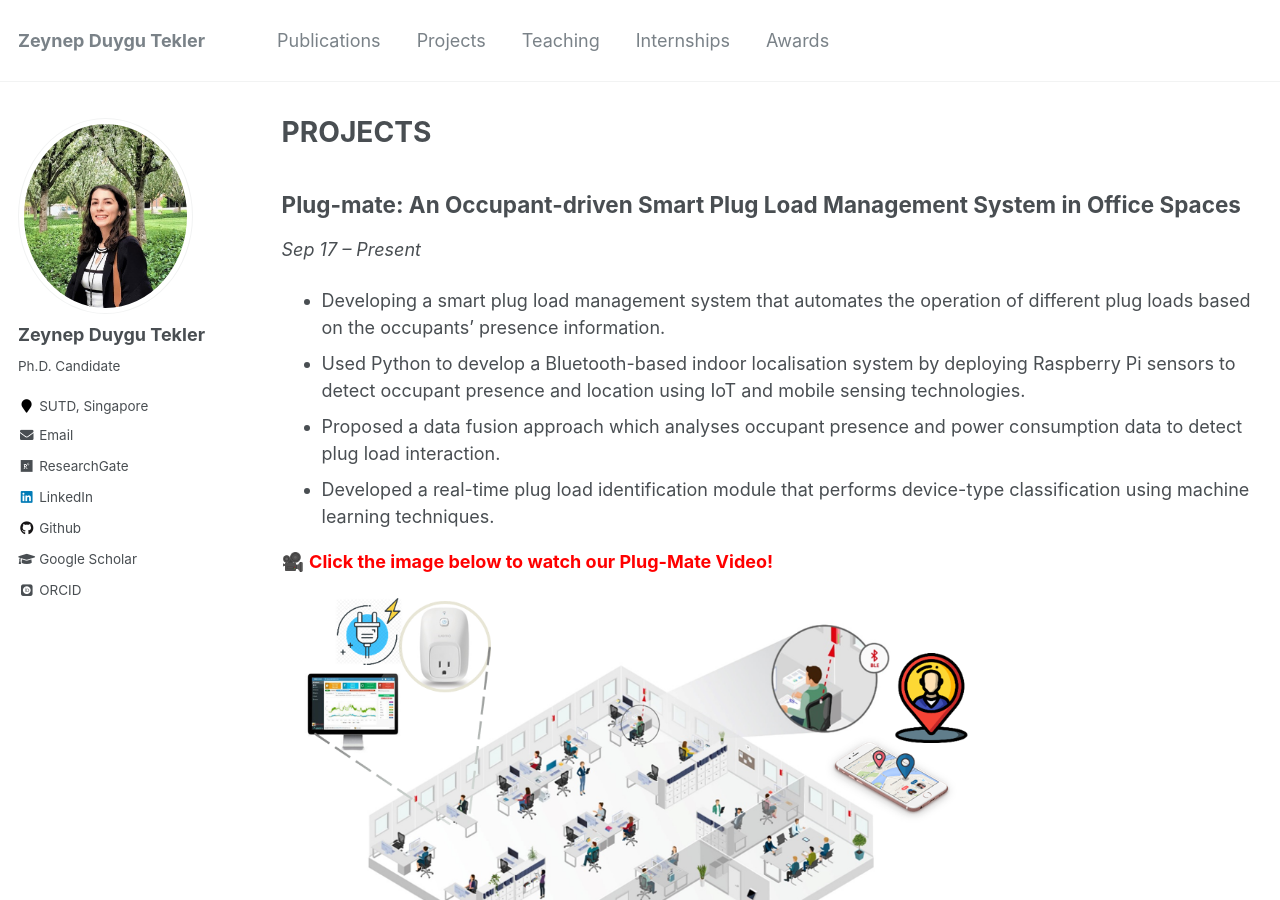
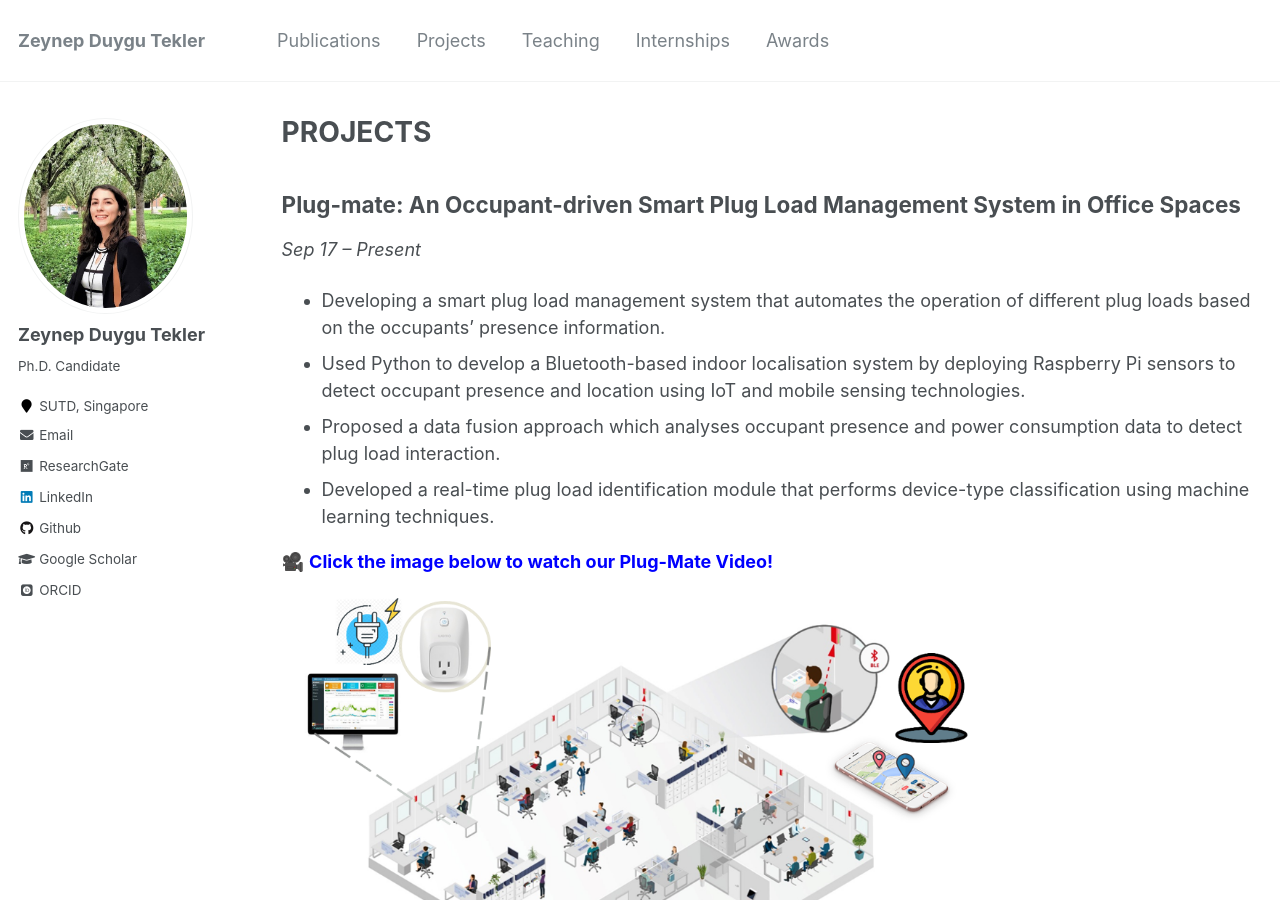
Before and after one commit to zeynepduygutekler/zeynepduygutekler.github.io, a Jekyll site: the page built from _pages/projects.md, in a window 1280 px wide and 900 px high. Built offline with Jekyll 4.4.1, drawn with Linux system fonts in a browser that asks for light colours; emoji names are drawn with the system emoji font; some web fonts are replaced.

Commit message:
video links edited10

```diff
--- a/_pages/projects.md
+++ b/_pages/projects.md
@@ -16,7 +16,7 @@
 * Developed a real-time plug load identification module that performs device-type classification
 using machine learning techniques.
 
-:movie_camera: <span style="color:red">**Click the image below to watch our Plug-Mate Video!** </span>
+:movie_camera: <span style="color:blue">**Click the image below to watch our Plug-Mate Video!** </span>
 
 <a href="http://www.youtube.com/watch?feature=player_embedded&v=2Ud_u6VYUVo&ab_channel=LucasNg
 " target="_blank"><img width="70%" height="70%" src="/images/plugmate.png"
@@ -35,7 +35,7 @@
 but to also get people to explore their environment and provide an immersive experience in which the story
 of the game involves the degraded world around the players.
 
-:movie_camera: <span style="color:red">**To check our game video, click the image below**</span>
+:movie_camera: <span style="color:blue">**To check our game video, click the image below**</span>
 
 
 <a href="http://www.youtube.com/watch?feature=player_embedded&v=
@@ -56,13 +56,13 @@
 <img  width="46%" height="70%" src="/images/dashboard.png"><img  width="50%" height="70%" src="/images/control.png">
 
 
-:movie_camera: <span style="color:red">**To check the Plug-Mate DEMO, click the our logo!**</span> :point_right: <a href="http://www.youtube.com/watch?feature=player_embedded&v=6dTeSbOc6V0
+:movie_camera: <span style="color:blue">**To check the Plug-Mate DEMO, click the our logo!**</span> :point_right: <a href="http://www.youtube.com/watch?feature=player_embedded&v=6dTeSbOc6V0
 " target="_blank"><img src="/images/logo.jpg"
 alt="IMAGE ALT TEXT HERE" width="240" height="180" border="10" /></a>
 
 
 
-:camera: <span style="color:red">**BONUS: Meet my amazing team who I have supervised for this project!**</span>
+:camera: <span style="color:blue">**BONUS: Meet my amazing team who I have supervised for this project!**</span>
 
 <img  width="50%" height="50%" src="/images/team.png">
 
```
